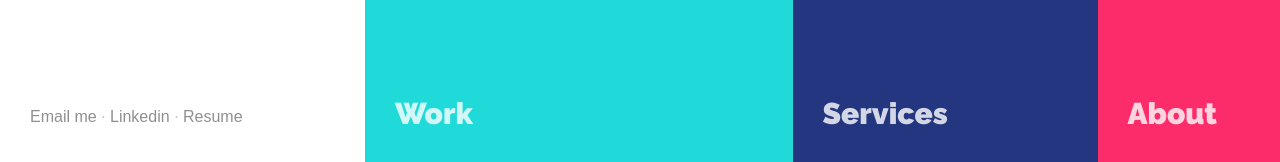
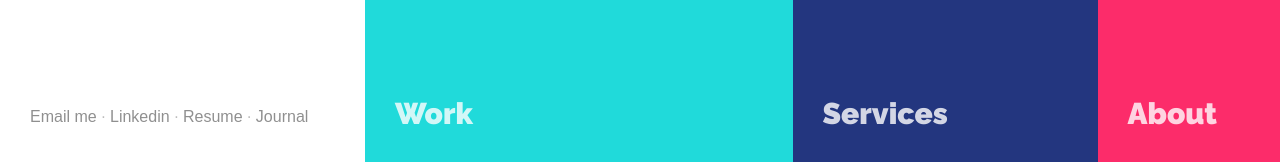
Before and after one commit to iamcamilo/iamcamilo, a Jekyll site: the page built from index.html, in a window 1280 px wide. Shown: the part 738-900 px from the top of the page. Built offline with Jekyll 4.4.1, drawn with Linux system fonts in a browser that asks for light colours; some web fonts are replaced.

Commit message:
Journal Added

```diff
--- a/index.html
+++ b/index.html
@@ -60,6 +60,8 @@ layout: home
   <a href="https://www.linkedin.com/in/iamcamilo" target="_blank">Linkedin</a>
   <span>·</span>
   <a href="https://drive.google.com/open?id=0B6-SxHdAstlbTjhnUnNocVU3WFk" target="_blank">Resume</a>
+  <span>·</span>
+  <a href="https://www.notion.so/943058d917584574879e94dfdcd93493?v=40e02cb7e240472b928813d65a98fc61">Journal</a>
   <!-- <span>·</span>
   <a href="#">Instagram</a> -->
 </footer>
```
